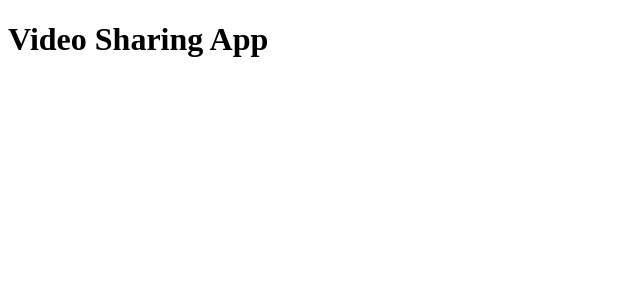
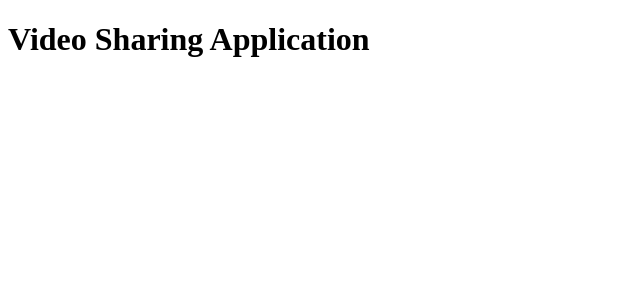
Before and after one commit to Abhay108cell/reactPro, a React app in the folder videoSharing/: page / in a window 1280 px wide. Shown: the top 300 px of the page, without its empty margins (0-640 px from the left). Built offline with nearby package versions, Linux system fonts and the light colour scheme; the HTML template or start-up script is replaced by a standard one.

Commit message:
init App.jsx

```diff
--- a/videoSharing/src/App.jsx
+++ b/videoSharing/src/App.jsx
@@ -3,7 +3,7 @@ import React from 'react'
 function App() {
   return (
    <div className="App">
-    <h1>Video Sharing App</h1>
+    <h1>Video Sharing Application</h1>
    </div>
   )
 }
```
